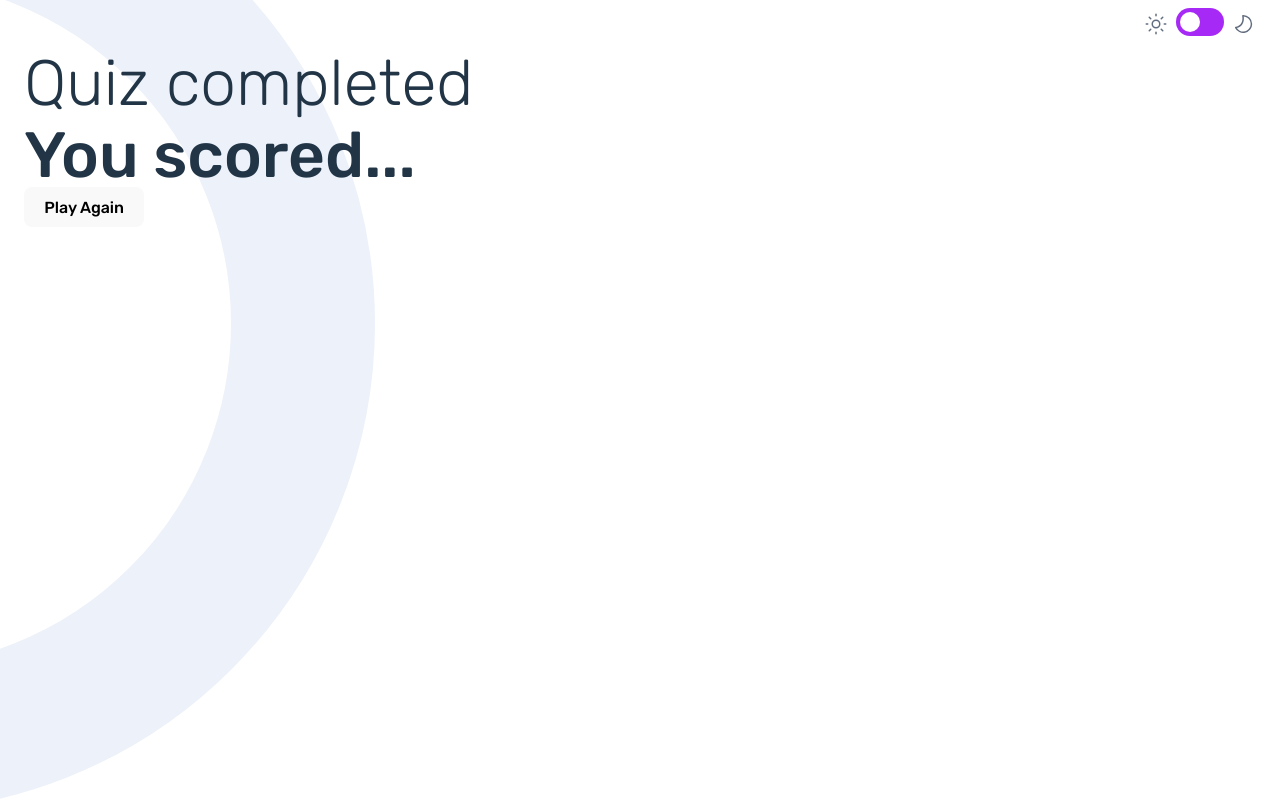
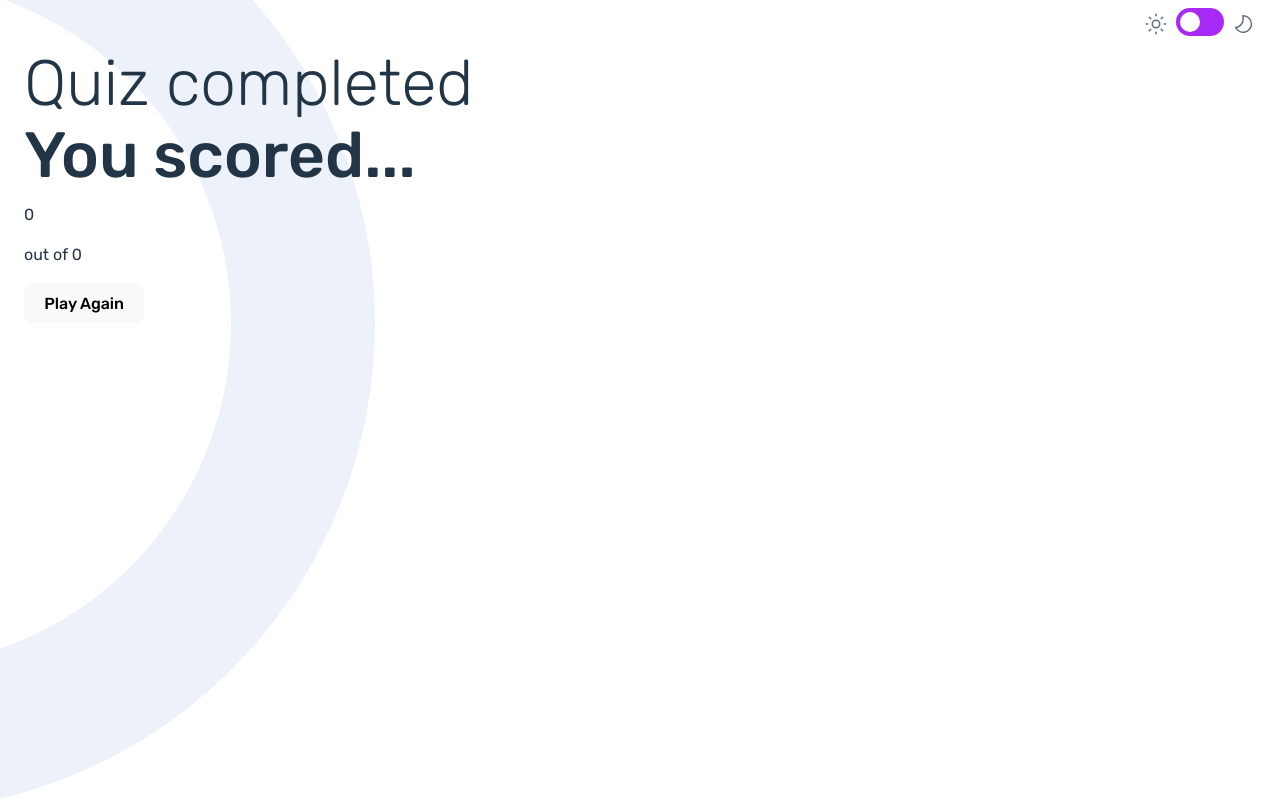
Before and after one commit to nursh/FM-Frontend-Quiz-App, a React (Vite) app: page /FM-Frontend-Quiz-App/results in a window 1280 px wide. Built offline with nearby package versions, Linux system fonts and the light colour scheme.

Commit message:
add details for results page

```diff
--- a/src/App.tsx
+++ b/src/App.tsx
@@ -19,7 +19,7 @@ function App() {
         <Routes>
           <Route path="FM-Frontend-Quiz-App">
             <Route index element={<QuizSelectionPage />} />
-            <Route path=":title/quiz" element={<QuizPage />} />
+            <Route path="quiz" element={<QuizPage />} />
             <Route path="results" element={<QuizResultPage />} />
           </Route>
         </Routes>
--- a/src/components/QuestionView.tsx
+++ b/src/components/QuestionView.tsx
@@ -4,6 +4,7 @@ import QuestionOption from "./QuestionOption";
 import type { Question as TQuestion } from '@app/utils/types';
 import { reducer } from "./reducers/QuestionReducer";
 import { useNavigate } from "react-router";
+import { useResults } from "@app/context/useResults";
 
 
 type Props = {
@@ -17,7 +18,7 @@ export default function QuestionView({ questions }: Props) {
     currentQuestion: questions[0]
   });
   const [selectedAnswer, setSelectedAnswer] = useState("");
-  const [answerStatus, setAnswerStatus] = useState<boolean[]>([]);
+  const { results, setResults } = useResults();
   const [correctAnswer, setCorrectAnswer] = useState<boolean>(false);
   const [error, setError] = useState(false);
   const buttonRef = useRef<HTMLButtonElement>(null);
@@ -46,13 +47,12 @@ export default function QuestionView({ questions }: Props) {
           setError(false);
         }
         const isCorrectAnswer = selectedAnswer === state.currentQuestion.answer;
-        console.log('Correct: ', isCorrectAnswer);
         if (isCorrectAnswer) {
           setCorrectAnswer(true);
         } else {
           setCorrectAnswer(false);
         }
-        setAnswerStatus([...answerStatus, isCorrectAnswer]);
+        setResults([...results, isCorrectAnswer]);
         if (questionNumber < questions.length) {
           buttonRef.current!.textContent = 'Next Question';
         } else {
--- a/src/context/useResult.ts
+++ b/src/context/useResults.ts
@@ -1,7 +1,7 @@
 import { useContext } from "react";
 import { ResultContext } from "./ResultContext";
 
-export function useResult() {
+export function useResults() {
   const { results, setResults } = useContext(ResultContext);
   if (!setResults) throw new Error("The function for updating results is missing.")
   return { results, setResults };
--- a/src/pages/QuizPage.tsx
+++ b/src/pages/QuizPage.tsx
@@ -1,16 +1,13 @@
 import ThemeSwitch from "@app/components/ThemeSwitch";
-import { useParams } from "react-router";
 import { quizzes } from '../../data.json';
 import Icon from "@app/components/Icon";
 import QuestionView from "@app/components/QuestionView";
+import { useQuiz } from "@app/context/useQuiz";
 
-type ParamsProps = {
-  title: string;
-}
 
 export default function QuizPage() {
 
-  const { title } = useParams<ParamsProps>();
+  const { title } = useQuiz();
   const quizIndex = quizzes.findIndex(quiz => quiz.title === title);
   const {
     icon,
--- a/src/pages/QuizResultPage.tsx
+++ b/src/pages/QuizResultPage.tsx
@@ -1,10 +1,15 @@
 import ThemeSwitch from "@app/components/ThemeSwitch";
+import { useQuiz } from "@app/context/useQuiz";
+import { useResults } from "@app/context/useResults";
 import { useNavigate } from "react-router";
 
 
 export default function QuizResultPage() {
 
   const navigate = useNavigate();
+  const { title } = useQuiz();
+  const { results } = useResults();
+  const correctAnswers = results.filter(answer => answer).length;
 
   const handleClick = () => {
     navigate('/FM-Frontend-Quiz-App');
@@ -21,6 +26,11 @@ export default function QuizResultPage() {
           <span>You scored...</span>
         </h1>
         <div>
+          <div>
+            <p>{title}</p>
+            <p>{correctAnswers}</p>
+            <p>out of {results.length}</p>
+          </div>
           <button onClick={handleClick}>Play Again</button>
         </div>
       </div>
--- a/src/pages/QuizSelectionPage.tsx
+++ b/src/pages/QuizSelectionPage.tsx
@@ -14,7 +14,7 @@ export default function QuizSelectionPage() {
   const onSelectTitle = (title: string) => {
     setSelectedTitle(title);
     setTitle(title);
-    navigate(`/FM-Frontend-Quiz-App/${title}/quiz`);
+    navigate(`/FM-Frontend-Quiz-App/quiz`);
   }
 
   return (
```
